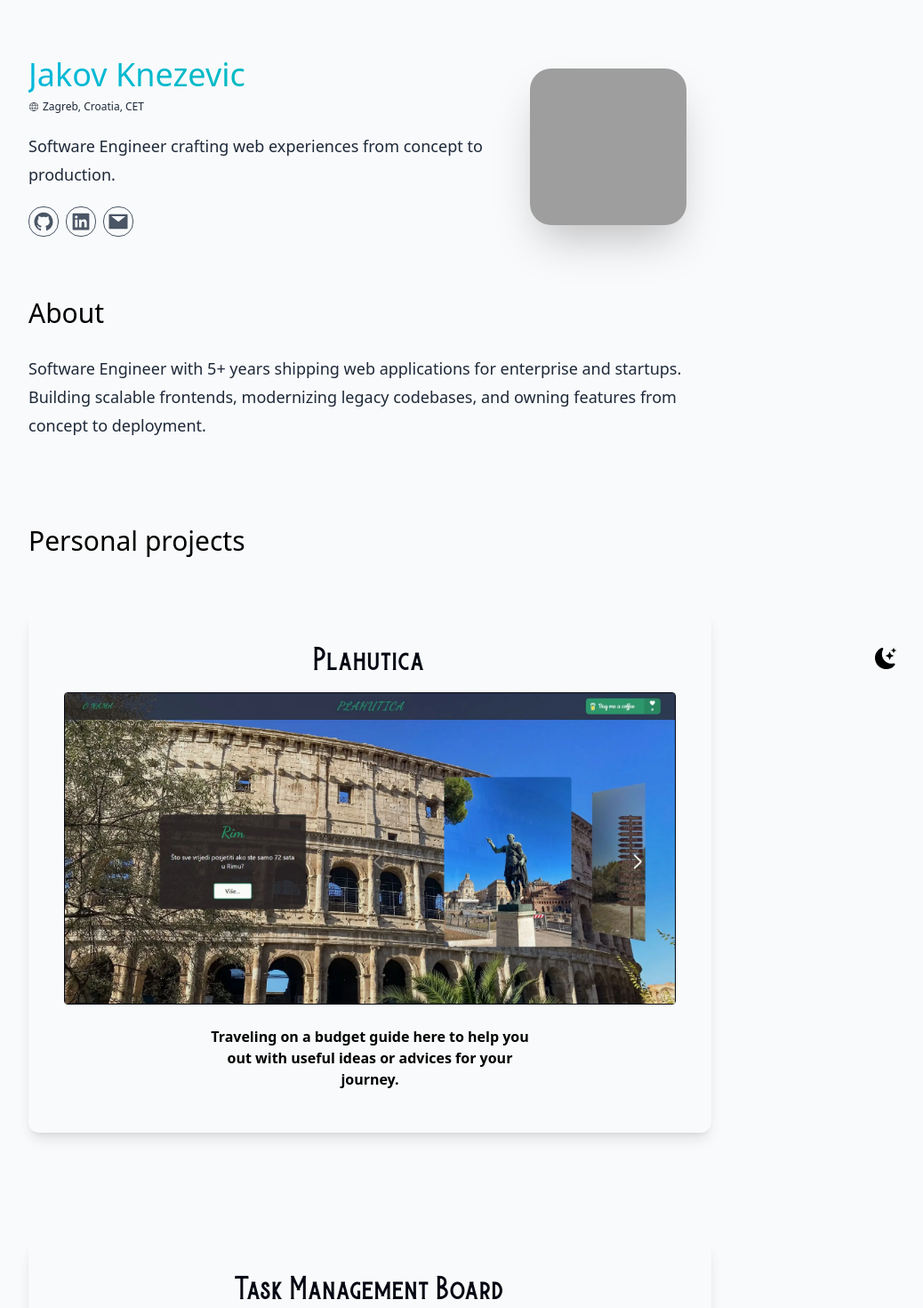
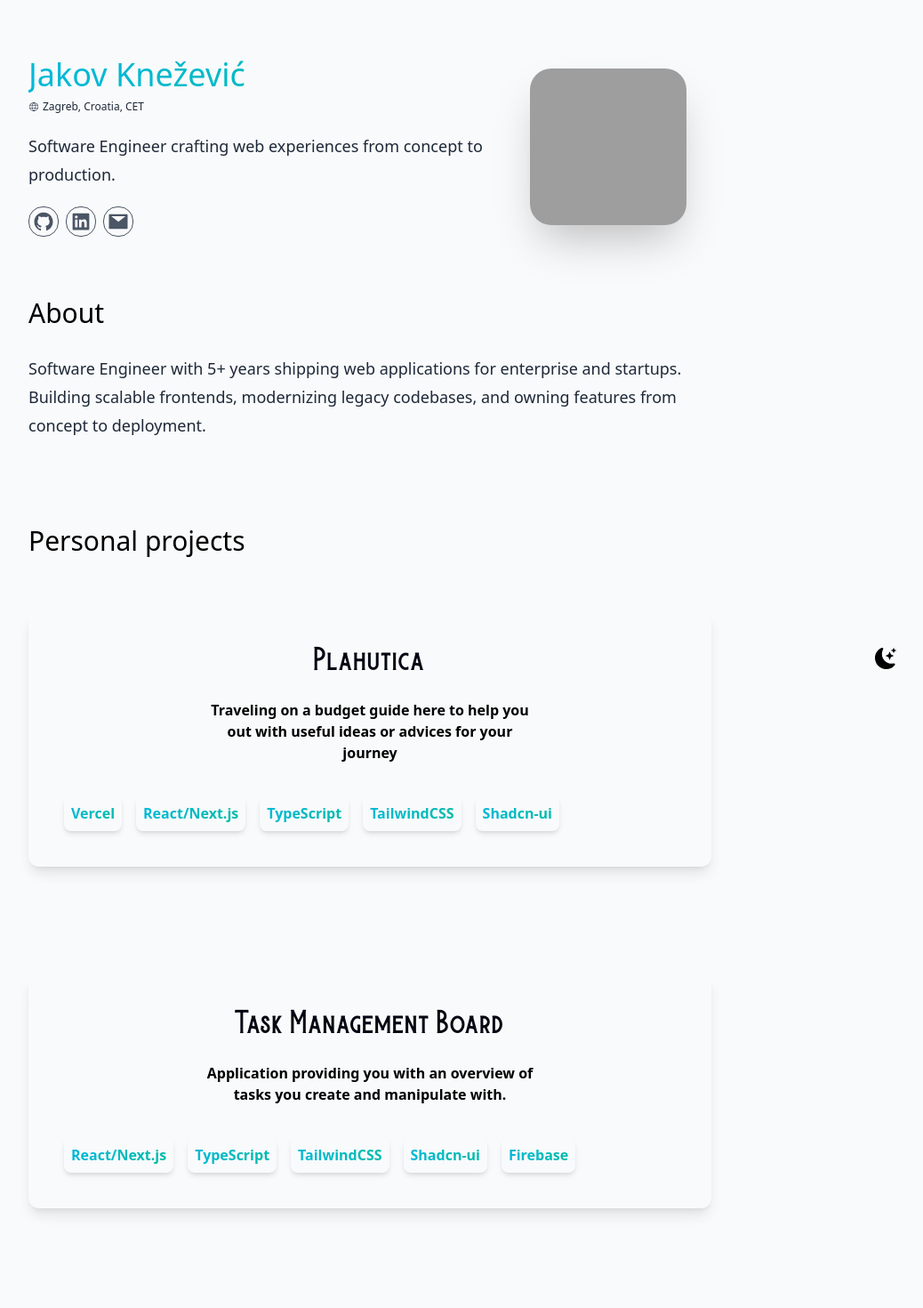
Before and after one commit to jknezevic1712/portfolio, a Next.js app: page / in a window 1280 px wide. Shown: the top 1470 px of the page at 89% size, without its empty margins (224-1262 px from the left). Built offline with nearby package versions, Linux system fonts and the light colour scheme; grey boxes are pictures that could not be loaded.

Commit message:
WIP RESUME_DATA p3

```diff
--- a/components/atoms/HeaderText.tsx
+++ b/components/atoms/HeaderText.tsx
@@ -1,13 +1,34 @@
+import Link from 'next/link';
 import { ReactNode } from 'react';
 
 interface HeaderTextProps {
 	children: ReactNode;
+	asLink?: boolean;
+	url?: string;
 }
 
-export default function HeaderText({ children }: HeaderTextProps) {
-	return (
+export default function HeaderText({
+	children,
+	asLink = false,
+	url = '',
+}: HeaderTextProps) {
+	const HeaderTextComponent = () => (
 		<h2 className="font-burtons text-lg text-gray-950 md:text-3xl 2xl:text-4xl">
 			{children}
 		</h2>
 	);
+
+	if (asLink) {
+		return (
+			<Link
+				href={url}
+				target="_blank"
+				rel="noreferrer"
+			>
+				<HeaderTextComponent />
+			</Link>
+		);
+	}
+
+	return <HeaderTextComponent />;
 }
--- a/components/molecules/WideCard.tsx
+++ b/components/molecules/WideCard.tsx
@@ -1,19 +1,24 @@
-import { ReactNode } from "react";
+import { DetailedHTMLProps, HTMLAttributes, ReactNode } from 'react';
 
-interface WideCardProps {
-  children: ReactNode;
-  url: string;
+interface WideCardProps extends DetailedHTMLProps<
+	HTMLAttributes<HTMLDivElement>,
+	HTMLDivElement
+> {
+	children: ReactNode;
+	className?: string;
 }
 
-export default function WideCard({ children, url }: WideCardProps) {
-  return (
-    <a
-      href={url}
-      target="_blank"
-      rel="noreferrer"
-      className="my-10 gap-4 flex flex-1 basis-1/3 xl:basis-1/4 flex-col items-center justify-start rounded-xl p-10 text-center shadow-lg dark:bg-gray-200 lg:hover:shadow-xl lg:transition-all lg:duration-500 group lg:hover:gap-8"
-    >
-      {children}
-    </a>
-  );
+export default function WideCard({
+	children,
+	className = '',
+	...props
+}: WideCardProps) {
+	return (
+		<div
+			className={`my-10 gap-4 flex flex-1 basis-1/3 xl:basis-1/4 flex-col items-center justify-start rounded-xl p-10 text-center shadow-lg dark:bg-gray-200 lg:hover:-translate-y-2 lg:transition-all lg:duration-500 group ${className}`}
+			{...props}
+		>
+			{children}
+		</div>
+	);
 }
--- a/components/templates/PersonalProjects.tsx
+++ b/components/templates/PersonalProjects.tsx
@@ -1,13 +1,7 @@
-import plahutica from '../../public/plahutica-showcase.webp';
-import crwn_clothing from '../../public/crwn_clothing-showcase.webp';
-import recipe_o_mat from '../../public/recipe_o_mat-showcase.webp';
-import tmb from '../../public/tmb-showcase.webp';
-import better_timer from '../../public/better_timer-showcase.webp';
-
 import WideCard from '../molecules/WideCard';
 import HeaderText from '../atoms/HeaderText';
-import Img from '../atoms/Img';
 import Paragraph from '../atoms/Paragraph';
+import { RESUME_DATA } from '@/lib/data/RESUME_DATA';
 
 export default function PersonalProjects() {
 	return (
@@ -16,50 +10,32 @@ export default function PersonalProjects() {
 				Personal projects
 			</h3>
 			<div className="gap-10 lg:grid lg:grid-cols-1 lg:justify-center lg:gap-5 xl:gap-10">
-				<WideCard url="https://plahutica.vercel.app/">
-					<HeaderText>Plahutica</HeaderText>
-					<div className="border border-gray-950 rounded-sm lg:group-hover:scale-105 lg:transition-all lg:duration-500">
-						<Img
-							type="PROJECT"
-							src={plahutica}
-						/>
-					</div>
-					<Paragraph>
-						Traveling on a budget guide here to help you out with useful ideas
-						or advices for your journey.
-					</Paragraph>
-				</WideCard>
+				{RESUME_DATA.projects.map((project) => {
+					return (
+						<WideCard key={project.title}>
+							<HeaderText
+								asLink
+								url={project.link}
+							>
+								{project.title}
+							</HeaderText>
+							<Paragraph>{project.description}</Paragraph>
 
-				<WideCard url="https://tmb-jk.vercel.app/">
-					<HeaderText>Task Management Board</HeaderText>
-
-					<div className="border border-gray-950 rounded-sm lg:group-hover:scale-105 lg:transition-all lg:duration-500">
-						<Img
-							type="PROJECT"
-							src={tmb}
-						/>
-					</div>
-
-					<Paragraph>
-						Application providing you with an overview of tasks you create and
-						manipulate with.
-					</Paragraph>
-				</WideCard>
-
-				<WideCard url="https://better-timer.vercel.app/">
-					<HeaderText>Better Timer</HeaderText>
-
-					<div className="border border-gray-950 rounded-sm lg:group-hover:scale-105 lg:transition-all lg:duration-500">
-						<Img
-							type="PROJECT"
-							src={better_timer}
-						/>
-					</div>
-
-					<Paragraph>
-						Easily track time spent on your tasks using Better Timer!
-					</Paragraph>
-				</WideCard>
+							<div className="w-full flex items-center gap-4 mt-3">
+								{project.techStack.map((tech: string) => {
+									return (
+										<div
+											key={tech}
+											className="text-transparent font-semibold bg-linear-to-r from-cyan-500 to-teal-500 bg-clip-text p-2 shadow-md rounded-lg"
+										>
+											{tech}
+										</div>
+									);
+								})}
+							</div>
+						</WideCard>
+					);
+				})}
 			</div>
 		</section>
 	);
--- a/lib/data/RESUME_DATA.ts
+++ b/lib/data/RESUME_DATA.ts
@@ -7,7 +7,7 @@ export const ICON_MAP = {
 } as const;
 
 export const RESUME_DATA = {
-	name: 'Jakov Knezevic',
+	name: 'Jakov Knežević',
 	initials: 'JK',
 	location: 'Zagreb, Croatia, CET',
 	locationLink: 'https://www.google.com/maps/place/Zagreb',
@@ -124,32 +124,35 @@ export const RESUME_DATA = {
 	projects: [
 		{
 			title: 'Plahutica',
-			techStack: ['Vercel', 'React/Next.js', 'TypeScript', 'TailwindCSS'],
+			techStack: [
+				'Vercel',
+				'React/Next.js',
+				'TypeScript',
+				'TailwindCSS',
+				'Shadcn-ui',
+			],
 			description:
 				'Traveling on a budget guide here to help you out with useful ideas or advices for your journey',
-			link: {
-				label: 'Plahutica',
-				href: 'https://monito.dev/',
-			},
+			link: 'https://plahutica.vercel.app/',
 		},
 		{
-			title: '43frames',
-			techStack: ['TypeScript', 'Next.js', 'AI'],
-			description: 'AI-powered image and video generation studio',
-			link: {
-				label: '43frames.com',
-				href: 'https://43frames.com/',
-			},
+			title: 'Task Management Board',
+			techStack: [
+				'React/Next.js',
+				'TypeScript',
+				'TailwindCSS',
+				'Shadcn-ui',
+				'Firebase',
+			],
+			description:
+				'Application providing you with an overview of tasks you create and manipulate with.',
+			link: 'https://tmb-jk.vercel.app/',
 		},
 		{
-			title: 'Minimalist CV',
-			techStack: ['TypeScript', 'Next.js', 'Tailwind CSS'],
-			description:
-				'Open source, print-friendly CV template. 9,600+ stars on GitHub',
-			link: {
-				label: 'Minimalist CV',
-				href: 'https://github.com/BartoszJarocki/cv',
-			},
+			title: 'Better Timer',
+			techStack: ['React/Next.js', 'TypeScript', 'PrimeReact', 'Firebase'],
+			description: 'Easily track time spent on your tasks using Better Timer!',
+			link: 'https://better-timer.vercel.app/',
 		},
 	],
 } as const;
```
